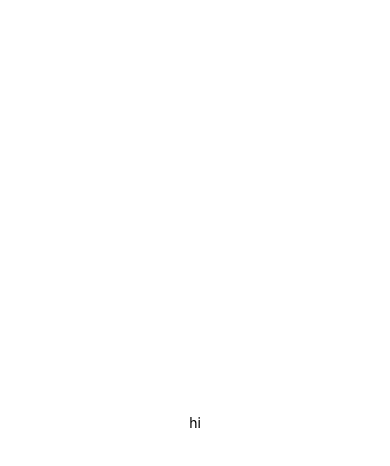
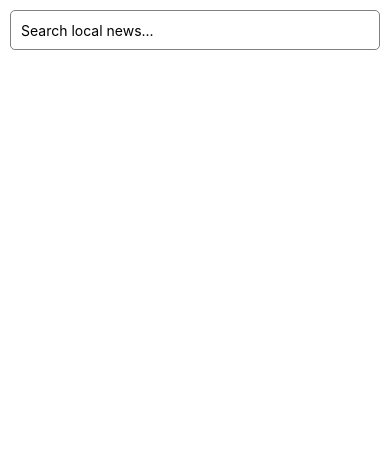
Before and after one commit to angel-rs/rn-news-search, a React Native app: screen / in a window 390 px wide. Shown: the top 466 px of the page. Built offline with nearby package versions, Linux system fonts and the light colour scheme.

Commit message:
Searchbar component & SearchPage

```diff
--- a/App.js
+++ b/App.js
@@ -15,7 +15,5 @@ const styles = StyleSheet.create({
   container: {
     flex: 1,
     backgroundColor: "#fff",
-    alignItems: "center",
-    justifyContent: "center",
   },
 });
--- a/src/Main.js
+++ b/src/Main.js
@@ -1,9 +1,7 @@
-import { View, Text } from "react-native";
+import { SearchPage } from "./pages/Search";
 
+// TODO: setup react-navigation or expo-router
+// for this quiz, our app will only have one route :)
 export default () => {
-  return (
-    <View>
-      <Text>hi</Text>
-    </View>
-  );
+  return <SearchPage />;
 };
--- /dev/null
+++ b/src/components/Searchbar.js
@@ -0,0 +1,31 @@
+import React, { useState } from "react";
+import { TextInput, StyleSheet } from "react-native";
+
+export const SearchBar = ({ placeholder, onChangeText }) => {
+  const [text, setText] = useState("");
+
+  const handleTextChange = (newText) => {
+    setText(newText);
+    onChangeText(newText);
+  };
+
+  return (
+    <TextInput
+      style={styles.searchBar}
+      placeholder={placeholder}
+      value={text}
+      onChangeText={handleTextChange}
+    />
+  );
+};
+
+const styles = StyleSheet.create({
+  searchBar: {
+    height: 40,
+    borderColor: "gray",
+    borderWidth: 1,
+    borderRadius: 5,
+    padding: 10,
+    margin: 10,
+  },
+});
--- /dev/null
+++ b/src/pages/Search.js
@@ -0,0 +1,13 @@
+import { View } from "react-native";
+import { SearchBar } from "../components/Searchbar";
+
+export const SearchPage = () => {
+  return (
+    <View>
+      <SearchBar
+        placeholder="Search local news..."
+        onChangeText={console.log}
+      />
+    </View>
+  );
+};
```
